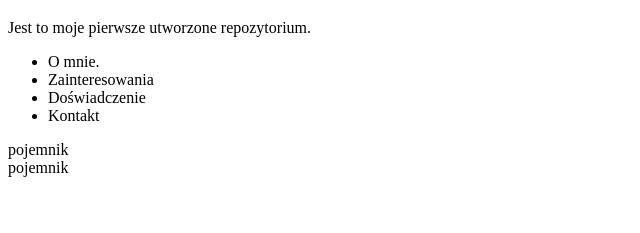
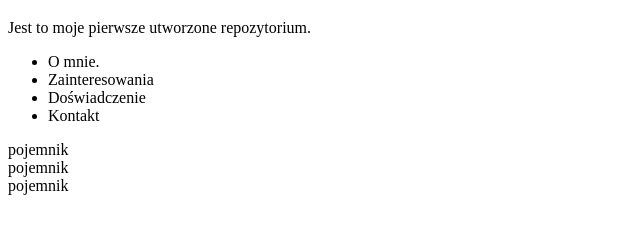
Before and after one commit to Kprskyy/Hangman-Game, a plain HTML site: page index.html in a window 1280 px wide. Shown: the part 61-294 px from the top of the page, without its empty margins (0-640 px from the left). Drawn offline with Linux system fonts and the light colour scheme.

Commit message:
Update index.html

```diff
--- a/index.html
+++ b/index.html
@@ -19,6 +19,7 @@
 
     <div>pojemnik</div>
     <div>pojemnik</div>
+    <div>pojemnik</div>
 
   </body>
 
```
